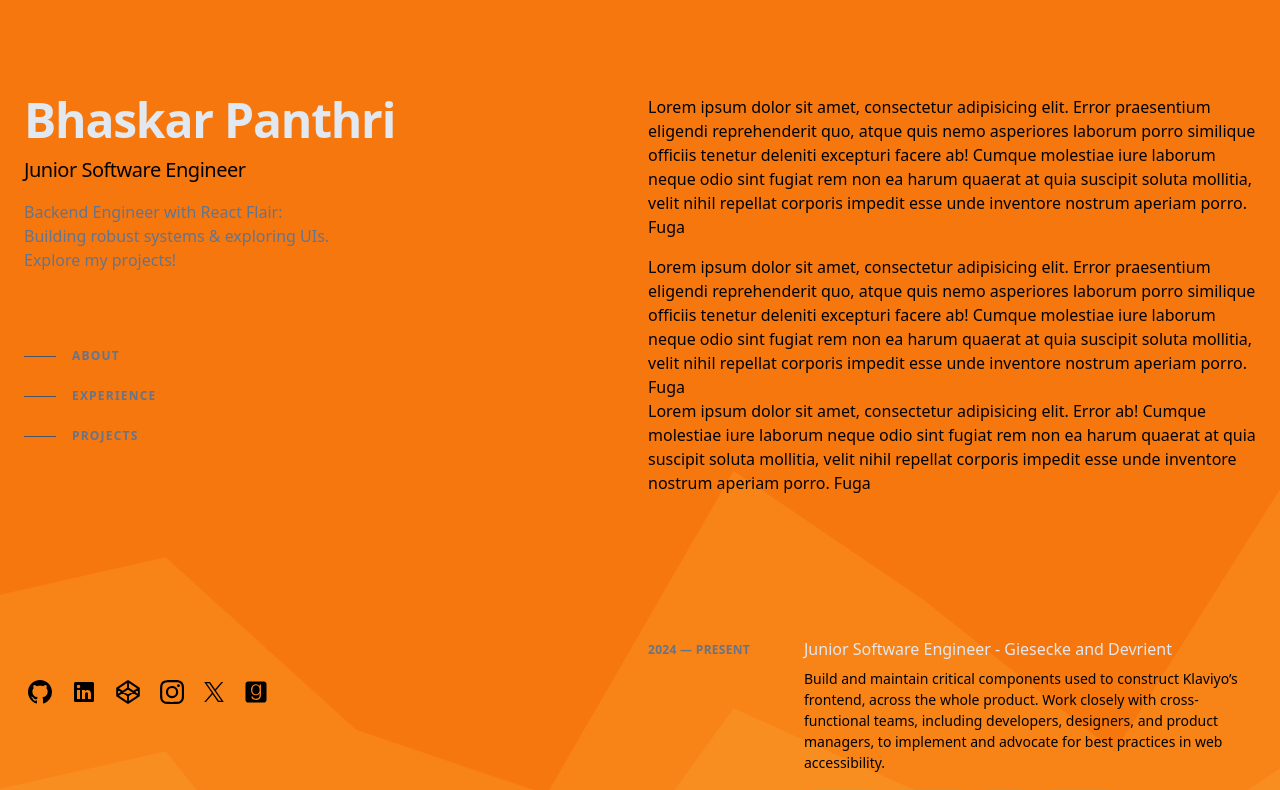
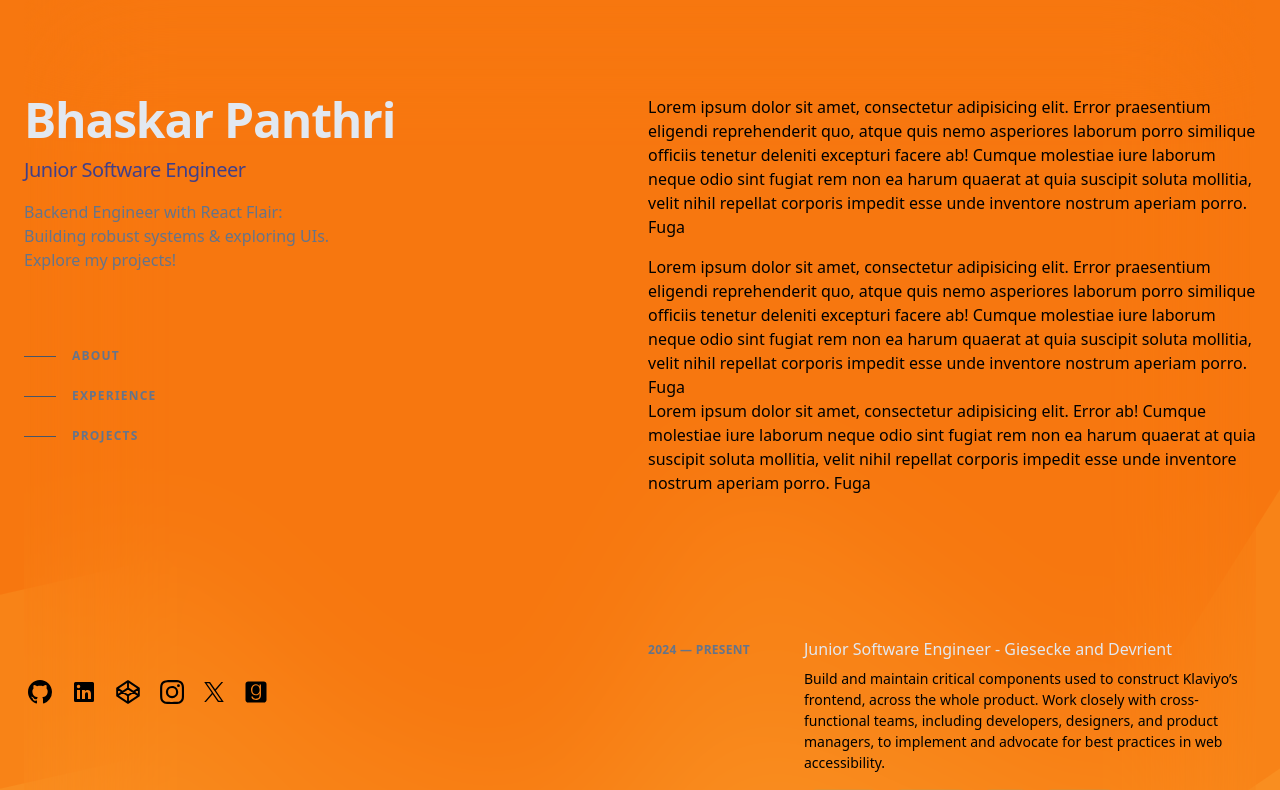
Before and after one commit to TriBhaskar/Bhaskar-Portfolio, a React (Vite) app: page / in a window 1280 px wide. Shown: the top 790 px of the page. Built offline with nearby package versions, Linux system fonts and the light colour scheme.

Commit message:
Refactor component styles and update links in Content and Profile components

```diff
--- a/src/components/Content.jsx
+++ b/src/components/Content.jsx
@@ -150,7 +150,7 @@ export default function Content() {
           </ol>
           <div className="mt-12">
             <a
-              className="inline-flex items-baseline font-medium leading-tight text-slate-200 hover:text-teal-300 focus-visible:text-teal-300 font-semibold text-slate-200 group/link text-base"
+              className="inline-flex items-baseline leading-tight text-slate-200 hover:text-teal-300 focus-visible:text-teal-300 font-semibold group/link text-base"
               href="/resume.pdf"
               target="_blank"
               rel="noreferrer noopener"
@@ -305,7 +305,7 @@ export default function Content() {
           </ul>
           <div className="mt-12">
             <a
-              className="inline-flex items-baseline font-medium leading-tight text-slate-200 hover:text-teal-300 focus-visible:text-teal-300 font-semibold text-slate-200 group/link text-base"
+              className="inline-flex items-baseline leading-tight text-slate-200 hover:text-teal-300 focus-visible:text-teal-300 font-semibold group/link text-base"
               href="/resume.pdf"
               target="_blank"
               rel="noreferrer noopener"
--- a/src/components/Layout.jsx
+++ b/src/components/Layout.jsx
@@ -5,11 +5,11 @@ export default function Layout() {
   return (
     <>
       <section
-        className="w-screen min-h-screen bg-cover bg-center bg-no-repeat bg-blend-color-dodge"
+        className="min-h-screen bg-cover bg-center bg-no-repeat bg-blend-color-dodge"
         style={{ backgroundImage: `url(${bgImg})` }}
       >
         <div className="mx-auto min-h-screen max-w-screen-xl px-6 py-12 md: px-12 md: py-20 lg: px-24 lg:py-0">
-          <div className="lg:flex lg:justify-between lg:gap-4">
+          <div className="lg:flex lg:justify-between lg:gap-4 backdrop-blur-3xl">
             <Profile />
             <Content />
           </div>
--- a/src/components/Profile.jsx
+++ b/src/components/Profile.jsx
@@ -4,10 +4,10 @@ export default function Profile() {
   return (
     <header className="lg:sticky lg:top-0 lg:flex lg:max-h-screen lg:w-1/2 lg:flex-col lg:justify-between lg:py-24">
       <div>
-        <h1 className="text-4xl font-bold tracking-tight text-slate-200 sm:text-5xl">
+        <h1 className="text-4xl font-bold tracking-tight text-slate-200 sm:text-5xl ">
           <a href="">Bhaskar Panthri</a>
         </h1>
-        <h2 className="mt-3 text-lg font-medium tracking-tight text- sm: text-xl">
+        <h2 className="mt-3 text-lg font-medium text-[#40408a] tracking-tight text- sm: text-xl">
           Junior Software Engineer
         </h2>
         <p className="mt-4 max-w-xs leading-normal text-slate-500">
```
